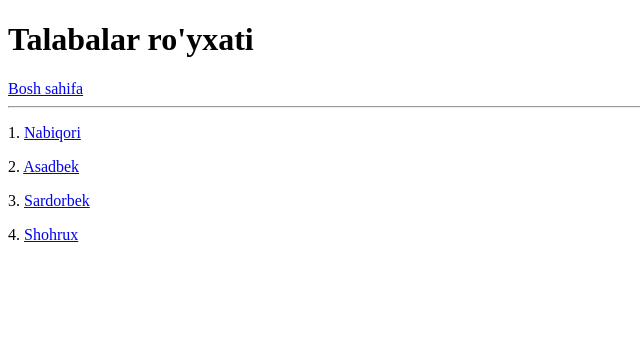
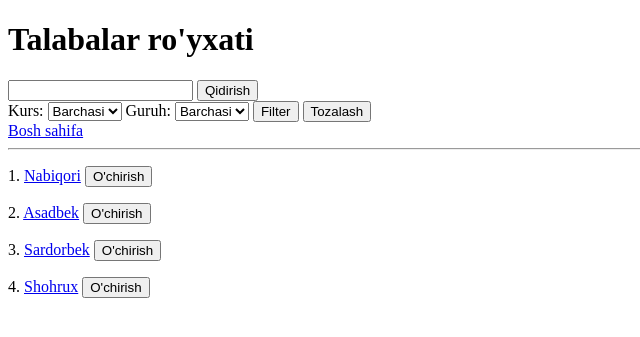
Before and after one commit to DilshodbekMahammadov/Kutubxona, a Django app: page /talabalar/ in a window 1280 px wide. Shown: the top 337 px of the page, without its empty margins (0-640 px from the left). Run offline with Django 5.2, Linux system fonts and the light colour scheme; data comes from the database, SQL or seed files in the repository; both versions use the stored data as it was after the commit.

Commit message:
O'zgarish tavsifi

```diff
--- a/core/urls.py
+++ b/core/urls.py
@@ -34,5 +34,10 @@ urlpatterns = [
     path('muallif_kitobi/', muallif_kitobi_view),
     path('badiy_kitoblar/', badiy_kitoblar_view),
     path('kitob_soni/', kitob_soni_view),
-    path('record_details/', record_details_view)
+    path('record_details/', record_details_view),
+    path("talabalar/<int:pk>/o'chirish/", talaba_delete_view),
+    path("talabalar/<int:pk>/o'chirish/tasdiqlash/", talaba_delete_confirm_view),
+    path("kitoblar/<int:pk>/o'chirish/",kitob_delete_view),
+    path("kitoblar/<int:pk>/o'chirish/tasdiqlash/",kitob_delete_confirm_view),
+
 ]
--- a/main/views.py
+++ b/main/views.py
@@ -1,4 +1,4 @@
-from django.shortcuts import render
+from django.shortcuts import render, get_object_or_404, redirect
 from .models import *
 from django.utils import timezone
 
@@ -6,8 +6,26 @@ def home_view(request):
     return render(request, 'index.html')
 def talaba_view(request):
     talabalar = Talaba.objects.all()
+    search = request.GET.get('search')
+    if search is not None:
+        talabalar = talabalar.filter(ism__contains = search)
+    kurs = request.GET.get('kurs')
+    if kurs is not None:
+        if kurs != 'all':
+            talabalar = talabalar.filter(kurs=kurs)
+    guruh = request.GET.get('guruh')
+    if guruh is not None:
+        if guruh != 'all':
+            talabalar = talabalar.filter(guruh=guruh)
+    guruhlar = Talaba.objects.order_by('guruh').values_list('guruh', flat=True).distinct()
+    kurslar = [1, 2, 3, 4]
     context = {
         'talabalar': talabalar,
+        'search' : search,
+        'guruhlar' : guruhlar,
+        'kurs_query' : kurs,
+        'guruh_query' : guruh,
+        'kurslar' : kurslar,
     }
     return render(request, 'talabalar.html', context)
 def muallif_view(request):
@@ -30,8 +48,12 @@ def muallif_details_view(request, muallif_id):
     return render(request, 'muallif_details.html', context)
 def kitob_view(request):
     kitoblar = Kitob.objects.all()
+    search = request.GET.get('search')
+    if search is not None:
+        kitoblar = kitoblar.filter(nom__contains = search)
     context = {
-        'kitoblar' : kitoblar
+        'kitoblar' : kitoblar,
+        'search' : search,
     }
     return render(request, 'kitoblar.html', context)
 def kitob_details_view(request, kitob_id):
@@ -95,3 +117,23 @@ def record_details_view(request, record_id):
         'record' : record
     }
     return render(request, 'record_details.html', context)
+def talaba_delete_view(request, pk):
+    talaba = get_object_or_404(Talaba, id=pk)
+    talaba.delete()
+    return redirect('talabalar')
+def talaba_delete_confirm_view(request,pk):
+    talaba = get_object_or_404(Talaba, id=pk)
+    context = {
+        'talaba' : talaba
+    }
+    return render(request, 'talaba_delete_confirm.html', context)
+def kitob_delete_view(request, pk):
+    kitob = get_object_or_404(Kitob, id=pk)
+    kitob.delete()
+    return redirect('kitoblar')
+def kitob_delete_confirm_view(request,pk):
+    kitob = get_object_or_404(Kitob, id=pk)
+    context = {
+        'kitob' : kitob
+    }
+    return render(request, 'kitob_delete_confirm.html', context)
--- a/templates/index.html
+++ b/templates/index.html
@@ -18,6 +18,6 @@
     <a href="/muallif_kitobi/">Muallif kitobi</a>
     <a href="/badiy_kitoblar/">Badiiy kitoblar</a>
     <a href="/kitob_soni/">Kitob soni</a>
-    <a href="/record_detail/">Recordlar ma'lumoti</a>
+    <a href="/record_details/">Recordlar ma'lumoti</a>
 </body>
 </html>
--- a/templates/talabalar.html
+++ b/templates/talabalar.html
@@ -6,11 +6,40 @@
 </head>
 <body>
     <h1>Talabalar ro'yxati</h1>
+    <form>
+        <input type="text" name="search" {% if search %} value={{ search }} {% endif %}>
+        <button>Qidirish</button>
+    </form>
+    <form>
+        <label>Kurs:</label>
+        <select name="kurs">
+            <option value="all">Barchasi</option>
+            {% for kurs in kurslar %}
+            <option value="{{ kurs }}" {% if kurs_query == kurs %} selected {% endif %}>
+                {{ kurs }}-kurs
+            </option> {% endfor %}
+        </select>
+        <label>Guruh:</label>
+        <select name="guruh">
+            <option value="all">Barchasi</option>
+            {% for guruh in guruhlar %}
+            <option
+                {% if guruh_query == guruh %} selected {% endif %}>{{ guruh }}</option>
+            {% endfor %}
+        </select>
+        <button>Filter</button>
+        <button type="reset">Tozalash</button>
+    </form>
     <a href="/">Bosh sahifa</a>
     <hr>
 
     {% for talaba in talabalar %}
-        <p>{{ forloop.counter}}. <a href="/talabalar/{{ talaba.id }}/">{{ talaba.ism }}</a></p>
+        <p>{{ forloop.counter}}.
+            <a href="/talabalar/{{ talaba.id }}/">{{ talaba.ism }}</a>
+            <a href="/talabalar/{{ talaba.id }}/o'chirish/tasdiqlash/">
+                <button>O'chirish</button>
+            </a>
+        </p>
     {% endfor %}
 </body>
 </html>
```
Also changed, not shown: templates/kitob_delete_confirm.html (added, +16 -0 lines), templates/kitoblar.html (+10 -1 lines), templates/talaba_delete_confirm.html (added, +16 -0 lines), db.sqlite3.
